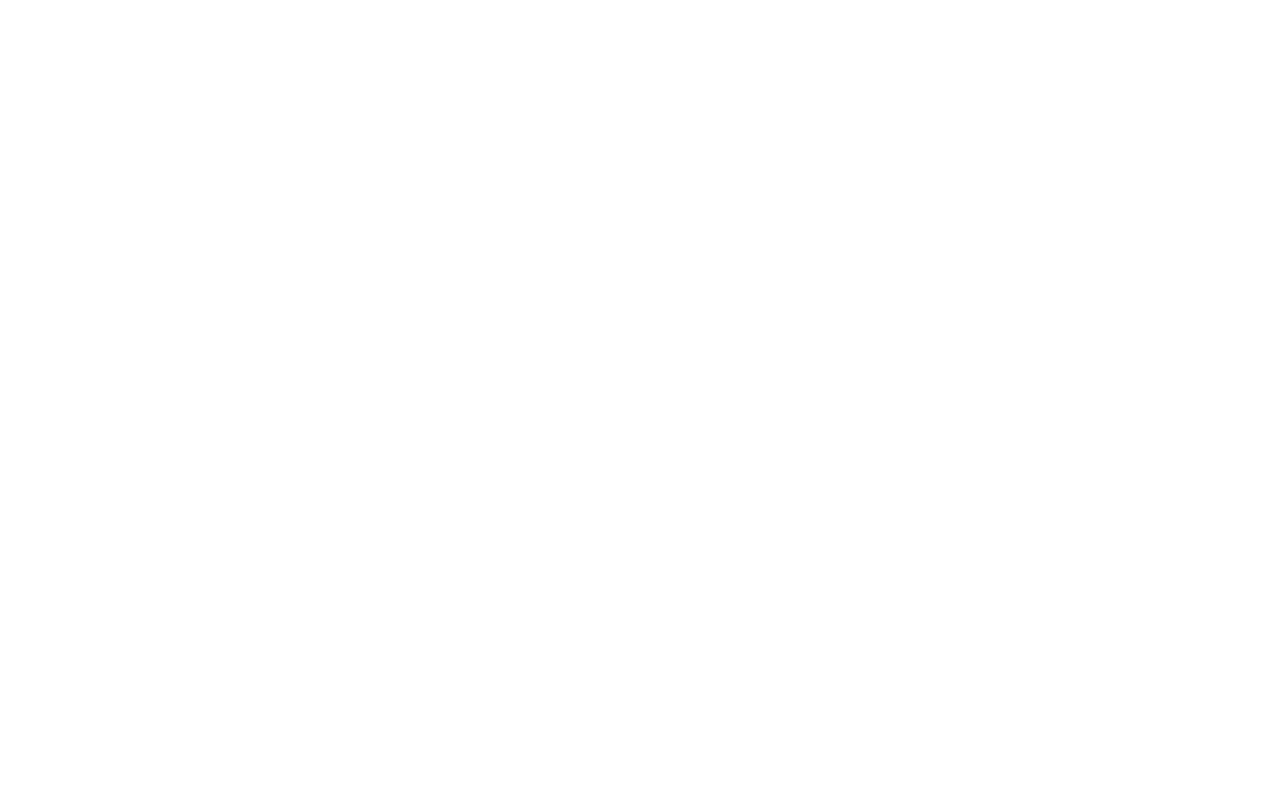
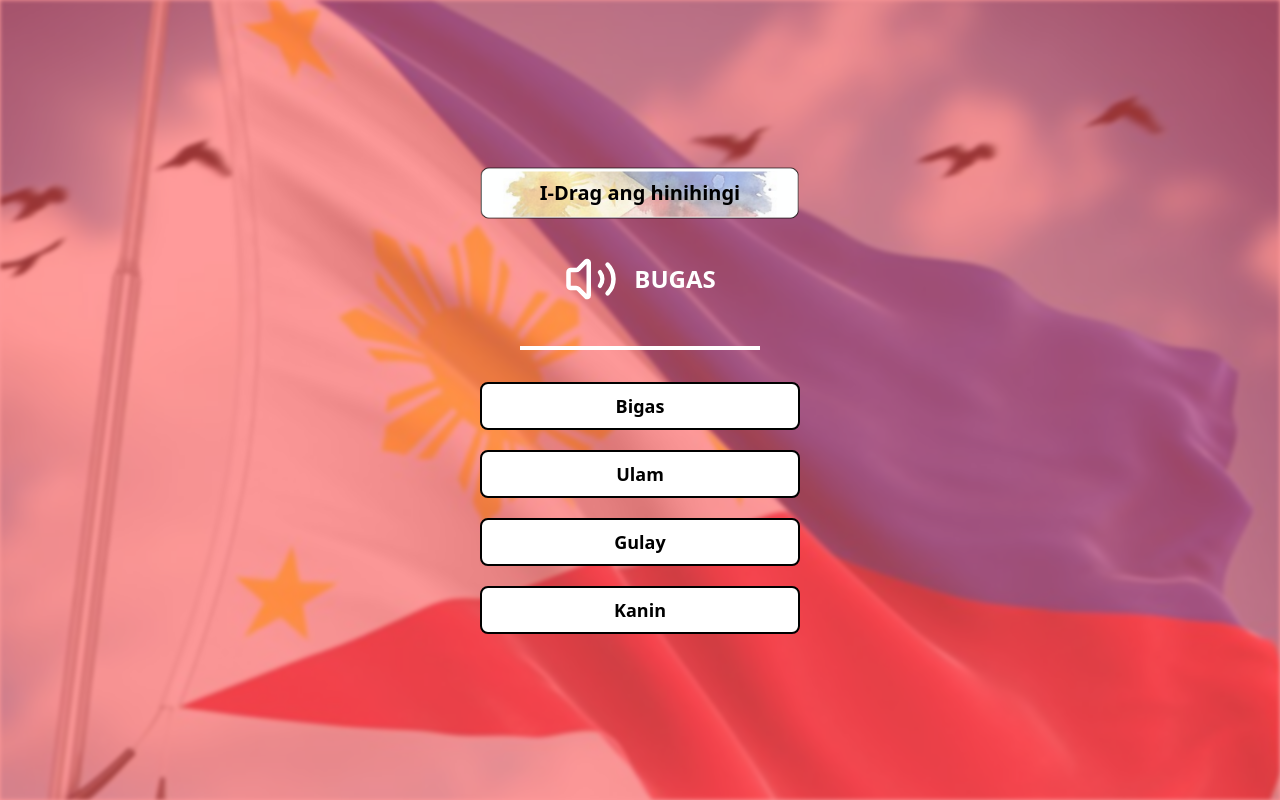
Before and after one commit to JhonnBretana/LingGO, a React app in the folder frontend/: page /drag-and-drop-4-choices-with-voice in a window 1280 px wide. Before the commit this address had no page. Built offline with nearby package versions, Linux system fonts and the light colour scheme; the HTML template or start-up script is replaced by a standard one.

Commit message:
Drag and Drop 4 Choices with Voice UI

```diff
--- a/frontend/package.json
+++ b/frontend/package.json
@@ -12,6 +12,7 @@
   "dependencies": {
     "@tailwindcss/vite": "^4.1.16",
     "firebase": "^12.4.0",
+    "lucide-react": "^0.548.0",
     "react": "^19.1.1",
     "react-dom": "^19.1.1",
     "react-router-dom": "^7.9.4",
--- a/frontend/src/App.jsx
+++ b/frontend/src/App.jsx
@@ -23,6 +23,9 @@
 import GradeSectionDetail from "./module/IntroModule/GradeSectionDetail.jsx";
 import SelectLanguage from "./module/IntroModule/SelectLanguage.jsx";
 
+// Questions
+import DragAndDrop4ChoicesWithVoice from "./module/components/questions/DragAndDrop4ChoicesWithVoice.jsx";
+
 function App() {
   return (
     <div>
@@ -46,6 +49,12 @@
         <Route path="/namedetail" element={<NameDetail />} />
         <Route path="/gradesectiondetail" element={<GradeSectionDetail />} />
         <Route path="/selectlanguage" element={<SelectLanguage />} />
+
+        {/*questions*/}
+        <Route
+          path="/drag-and-drop-4-choices-with-voice"
+          element={<DragAndDrop4ChoicesWithVoice />}
+        />
       </Routes>
     </div>
   );
--- a/frontend/src/module/AccountModule/Lawak.jsx
+++ b/frontend/src/module/AccountModule/Lawak.jsx
@@ -10,17 +10,13 @@
   const handleStarClick = (level) => {
     console.log(`Selected level: ${level}`);
     // Navigate to CebuanoMotivation page
-        navigate('/cebuano-motivation');
+    navigate("/cebuano-motivation");
   };
 
   return (
     <BackgroundLayout>
       <div className="hidden md:block absolute top-4 right-4 md:w-24 md:h-24 lg:top-6 lg:right-6 lg:w-28 lg:h-28 xl:top-8 xl:right-8 xl:w-32 xl:h-32 z-20">
-                <img
-                    src={Logo}
-                    alt="LingGO Logo"
-                    className="w-full h-full"
-                />
+        <img src={Logo} alt="LingGO Logo" className="w-full h-full" />
       </div>
 
       <div className="flex flex-col items-center text-center px-3 py-6 min-h-screen justify-center relative">
@@ -30,24 +26,30 @@
           className="w-16 h-16 sm:w-20 sm:h-20 mb-3 sm:mb-4 md:hidden"
         />
 
-                <h1 className="text-white font-extrabold
+        <h1
+          className="text-white font-extrabold
                              text-2xl xs:text-3xl sm:text-3xl md:text-4xl lg:text-5xl xl:text-6xl
                              leading-tight mb-6 xs:mb-8 sm:mb-10 md:mb-12 lg:mb-14 xl:mb-16
                              px-2"
           style={{
             WebkitTextStroke: "1px black",
-                        textShadow: "2px 2px 0px rgba(0,0,0,0.3)"
-                    }}>
-                    Gaano kalawak ang iyong<br />kaalaman sa Cebuano?
+            textShadow: "2px 2px 0px rgba(0,0,0,0.3)",
+          }}
+        >
+          Gaano kalawak ang iyong
+          <br />
+          kaalaman sa Cebuano?
         </h1>
 
         {/* Stars Section */}
-                <div className="flex flex-col md:flex-row justify-center items-center md:items-end
+        <div
+          className="flex flex-col md:flex-row justify-center items-center md:items-end
                               gap-6 xs:gap-7 sm:gap-8 md:gap-3 lg:gap-10 xl:gap-14
-                              w-full max-w-[95rem] px-2">
+                              w-full max-w-[95rem] px-2"
+        >
           {/* Star 1 */}
           <button
-                        onClick={() => handleStarClick('beginner')}
+            onClick={() => handleStarClick("beginner")}
             className="relative w-60 xs:w-64 sm:w-72 md:w-52 lg:w-72 xl:w-[22rem] flex-shrink-0
                                  transition-all duration-300 ease-in-out
                                  hover:scale-110 hover:-translate-y-2
@@ -61,20 +63,28 @@
                                      group-hover:drop-shadow-2xl group-hover:brightness-110
                                      transition-all duration-300"
             />
-                        <p className="absolute inset-0 flex items-center justify-center
+            <p
+              className="absolute inset-0 flex items-center justify-center
                                     px-8 xs:px-9 sm:px-11 md:px-6 lg:px-11 xl:px-14
                                     py-8 xs:py-10 sm:py-12 md:py-6 lg:py-12 xl:py-14
                                     text-center text-black font-bold
                                     text-sm xs:text-base sm:text-lg md:text-xs lg:text-lg xl:text-xl
                                     leading-snug tracking-tight
-                                    group-hover:scale-105 transition-transform duration-300">
-                            Wala pa akong<br />sapat na<br />kaalaman sa<br />Cebuano.
+                                    group-hover:scale-105 transition-transform duration-300"
+            >
+              Wala pa akong
+              <br />
+              sapat na
+              <br />
+              kaalaman sa
+              <br />
+              Cebuano.
             </p>
           </button>
 
           {/* Star 2 — floating higher on desktop */}
           <button
-                        onClick={() => handleStarClick('intermediate')}
+            onClick={() => handleStarClick("intermediate")}
             className="relative w-60 xs:w-64 sm:w-72 md:w-52 lg:w-72 xl:w-[22rem] flex-shrink-0
                                   md:mb-8 lg:mb-14 xl:mb-20
                                   transition-all duration-300 ease-in-out
@@ -89,20 +99,28 @@
                                      group-hover:drop-shadow-2xl group-hover:brightness-110
                                      transition-all duration-300"
             />
-                        <p className="absolute inset-0 flex items-center justify-center
+            <p
+              className="absolute inset-0 flex items-center justify-center
                                     px-7 xs:px-8 sm:px-10 md:px-5 lg:px-10 xl:px-12
                                     py-8 xs:py-10 sm:py-12 md:py-6 lg:py-12 xl:py-14
                                     text-center text-black font-bold
                                     text-sm xs:text-base sm:text-lg md:text-xs lg:text-lg xl:text-xl
                                     leading-snug tracking-tight
-                                    group-hover:scale-105 transition-transform duration-300">
-                            May kaunti,<br />ngunit limitadong<br />kaalaman lamang<br />sa Cebuano.
+                                    group-hover:scale-105 transition-transform duration-300"
+            >
+              May kaunti,
+              <br />
+              ngunit limitadong
+              <br />
+              kaalaman lamang
+              <br />
+              sa Cebuano.
             </p>
           </button>
 
           {/* Star 3 */}
           <button
-                        onClick={() => handleStarClick('advanced')}
+            onClick={() => handleStarClick("advanced")}
             className="relative w-60 xs:w-64 sm:w-72 md:w-52 lg:w-72 xl:w-[22rem] flex-shrink-0
                                  transition-all duration-300 ease-in-out
                                  hover:scale-110 hover:-translate-y-2
@@ -125,7 +143,13 @@
                                         leading-snug tracking-tight
                                         group-hover:scale-105 transition-transform duration-300"
             >
-                            Marunong <br />ako ng ilang salita at<br /> kaya kong makipag-usap<br />sa simpleng<br />Cebuano.
+              Marunong <br />
+              ako ng ilang salita at
+              <br /> kaya kong makipag-usap
+              <br />
+              sa simpleng
+              <br />
+              Cebuano.
             </p>
           </button>
         </div>
--- /dev/null
+++ b/frontend/src/module/components/questions/DragAndDrop4ChoicesWithVoice.jsx
@@ -0,0 +1,44 @@
+import React from "react";
+import BackgroundLayout from "../BackgroundLayout";
+import QuestionsBar from "../../../assets/clickbar.png";
+import { Mic, Volume2 } from "lucide-react";
+
+function DragAndDrop4ChoicesWithVoice() {
+  return (
+    <BackgroundLayout>
+      <div className="flex flex-col items-center justify-center min-h-screen">
+        <div className="relative w-80 mb-4">
+          <img src={QuestionsBar} alt="Questions Bar" className="w-80" />
+          <div className="absolute inset-0 flex items-center justify-center">
+            <span className="text-xl font-semibold">I-Drag ang hinihingi</span>
+          </div>
+        </div>
+        <div className="flex items-center gap-4 my-4">
+          <Volume2 className="text-white" size={54} />
+          <p className="text-2xl font-bold text-white">BUGAS</p>
+        </div>
+        <div className="flex items-center gap-4 my-4">
+          <div className="border-b-white border-b-4 w-60 pb-2 text-center">
+            {/* Drop Here */}
+          </div>
+        </div>
+        <div className="w-100 flex flex-col gap-5 items-center justify-center mt-4">
+          <div className="w-80 text-center  bg-white text-black text-lg font-bold py-2 px-4 rounded-lg border-2">
+            Bigas
+          </div>
+          <div className="w-80 text-center  bg-white text-black text-lg font-bold py-2 px-4 rounded-lg border-2">
+            Ulam
+          </div>
+          <div className="w-80 text-center  bg-white text-black text-lg font-bold py-2 px-4 rounded-lg border-2">
+            Gulay
+          </div>
+          <div className="w-80 text-center  bg-white text-black text-lg font-bold py-2 px-4 rounded-lg border-2">
+            Kanin
+          </div>
+        </div>
+      </div>
+    </BackgroundLayout>
+  );
+}
+
+export default DragAndDrop4ChoicesWithVoice;
```
Also changed, not shown: 1 other file (tests, documents, lock files or other folders). Lines whose indentation alone changed are shown as unchanged.
